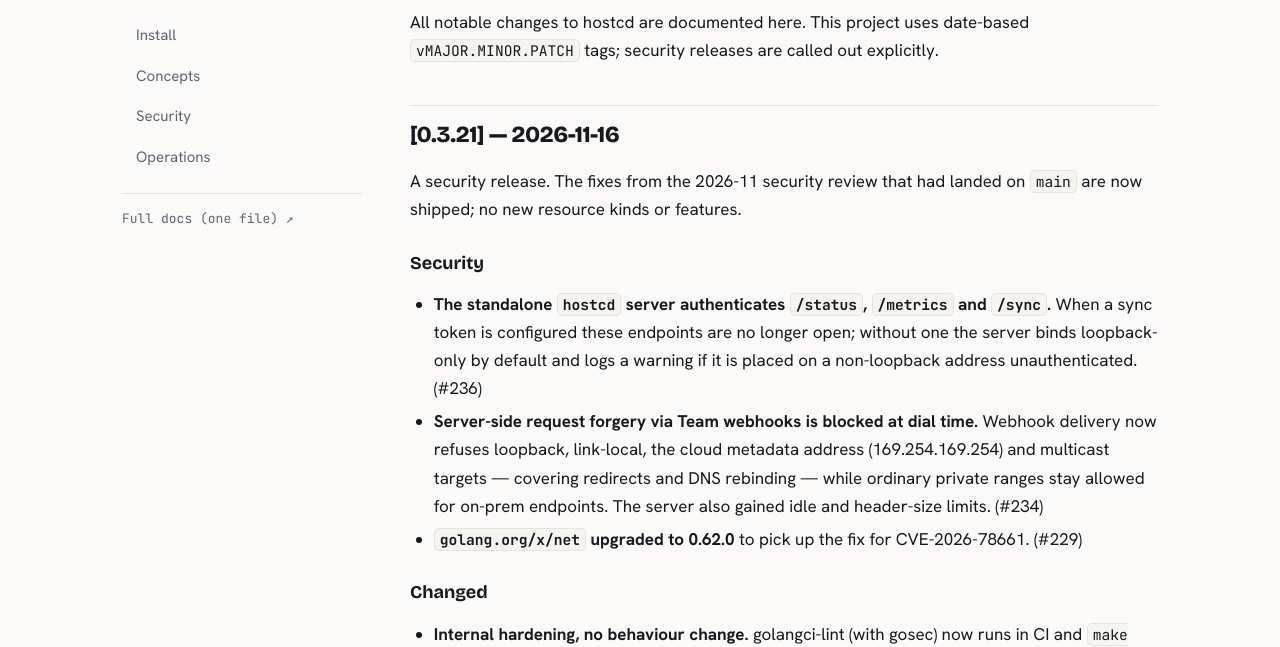
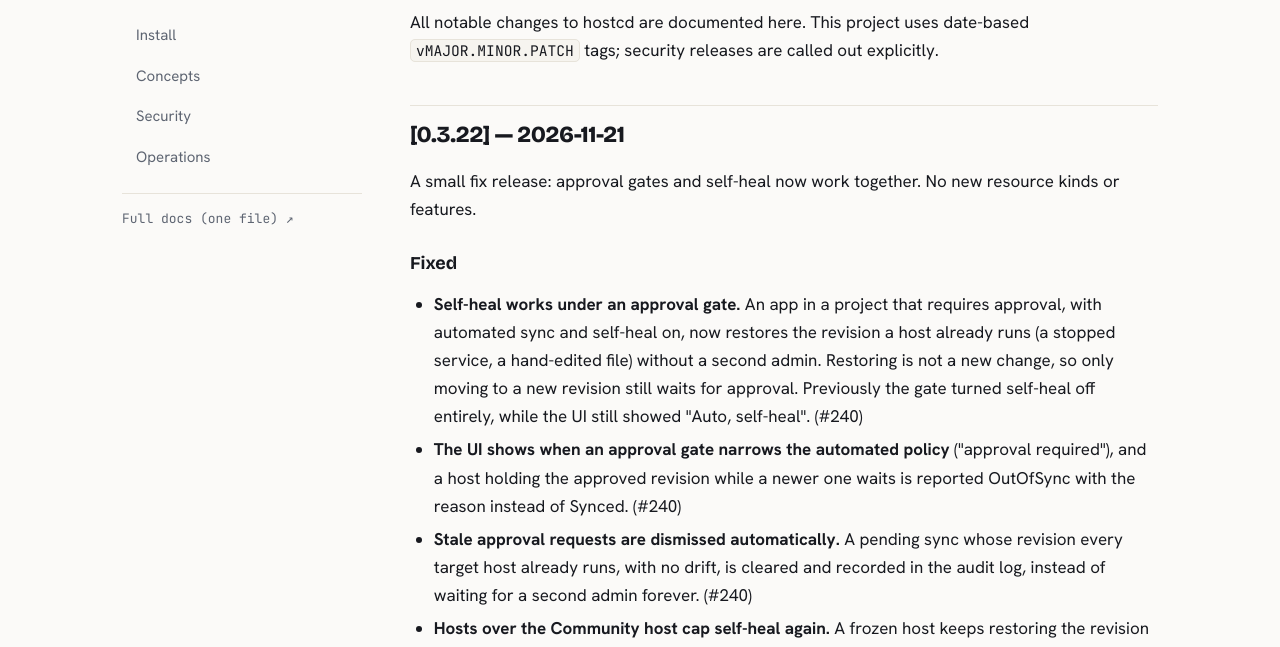
Before and after one commit to Inblade/hostcd-dist, a plain HTML site: page docs/changelog/index.html in a window 1280 px wide. Shown: the part 153-800 px from the top of the page. Drawn offline with Linux system fonts and the light colour scheme.

Commit message:
docs: sync hostcd.dev for v0.3.22 (#60)
Co-authored-by: hostcd-release <release@hostcd.dev>

```diff
--- a/docs/assets/docs.css
+++ b/docs/assets/docs.css
@@ -53,7 +53,6 @@ a:hover{text-decoration:underline}
 .content li{margin:.3em 0}
 .content blockquote{margin:1em 0;padding:2px 16px;border-left:3px solid var(--accent);color:var(--muted);background:var(--accent-soft);border-radius:0 8px 8px 0}
 .content code{font-family:var(--f-mono);font-size:.86em;background:var(--surface-2);border:1px solid var(--line);border-radius:5px;padding:1px 5px}
-.content :not(pre)>code{overflow-wrap:anywhere;word-break:break-word}
 .content pre{background:var(--surface-2);border:1px solid var(--line);border-radius:10px;padding:14px 16px;overflow:auto;margin:1em 0}
 .content pre code{background:none;border:none;padding:0;font-size:13px;line-height:1.5}
 .content img{max-width:100%;height:auto;border:1px solid var(--line);border-radius:10px;margin:1em 0;display:block}
--- a/docs/changelog/index.html
+++ b/docs/changelog/index.html
@@ -33,6 +33,28 @@
 <h1 id="changelog">Changelog</h1>
 <p>All notable changes to hostcd are documented here. This project uses date-based
 <code>vMAJOR.MINOR.PATCH</code> tags; security releases are called out explicitly.</p>
+<h2 id="0322--2026-11-21">[0.3.22] — 2026-11-21</h2>
+<p>A small fix release: approval gates and self-heal now work together. No new
+resource kinds or features.</p>
+<h3 id="fixed">Fixed</h3>
+<ul>
+<li><strong>Self-heal works under an approval gate.</strong> An app in a project that requires
+approval, with automated sync and self-heal on, now restores the revision a
+host already runs (a stopped service, a hand-edited file) without a second
+admin. Restoring is not a new change, so only moving to a new revision still
+waits for approval. Previously the gate turned self-heal off entirely, while
+the UI still showed &quot;Auto, self-heal&quot;. (#240)</li>
+<li><strong>The UI shows when an approval gate narrows the automated policy</strong> (&quot;approval
+required&quot;), and a host holding the approved revision while a newer one waits
+is reported OutOfSync with the reason instead of Synced. (#240)</li>
+<li><strong>Stale approval requests are dismissed automatically.</strong> A pending sync whose
+revision every target host already runs, with no drift, is cleared and
+recorded in the audit log, instead of waiting for a second admin forever.
+(#240)</li>
+<li><strong>Hosts over the Community host cap self-heal again.</strong> A frozen host keeps
+restoring the revision it last accepted, as documented; it never actually
+did. (#240)</li>
+</ul>
 <h2 id="0321--2026-11-16">[0.3.21] — 2026-11-16</h2>
 <p>A security release. The fixes from the 2026-11 security review that had landed on
 <code>main</code> are now shipped; no new resource kinds or features.</p>
@@ -69,7 +91,7 @@ nothing new, or offers the update (one-click when the server has the updater
 configured) — so an operator no longer has to wait out the background poll or
 rely on the passive banner.</li>
 </ul>
-<h3 id="fixed">Fixed</h3>
+<h3 id="fixed-1">Fixed</h3>
 <ul>
 <li><strong>Settings were stale right after a form login.</strong> <code>/api/settings</code> is now
 refetched immediately after login (as it already was on a page reload), so the
@@ -149,7 +171,7 @@ trusted network). A server started manually without the token still leaves
 agent — so <code>sha256sum -c</code> can no longer verify a release green while an artifact
 that silently failed to build is simply absent from <code>SHA256SUMS</code>.</li>
 </ul>
-<h3 id="fixed-1">Fixed</h3>
+<h3 id="fixed-2">Fixed</h3>
 <ul>
 <li>The modal/drawer scrim is now a neutral black, so it visibly dims the content
 behind it on the dark theme (it previously matched the dark page background and
@@ -200,7 +222,7 @@ nothing has been written yet; an undeliverable forward returns <code>503</code>
 <code>Retry-After</code> rather than a hard <code>502</code>.</li>
 <li>HA remains an <strong>Enterprise preview</strong> pending a multi-day two-node soak.</li>
 </ul>
-<h3 id="fixed-2">Fixed</h3>
+<h3 id="fixed-3">Fixed</h3>
 <ul>
 <li>The server <strong>refuses a server-side install from a stale <code>-agent-dist</code></strong>
 (prevents a silent agent downgrade) and warns at startup on a version mismatch.</li>
@@ -241,7 +263,7 @@ package/service/user/group names.</li>
 <code>package</code>/<code>file</code>/<code>service</code>). See <code>docs/WINDOWS.md</code>.</li>
 <li>UI: view and edit a host's admin-assigned targeting labels.</li>
 </ul>
-<h3 id="fixed-3">Fixed</h3>
+<h3 id="fixed-4">Fixed</h3>
 <ul>
 <li>Documentation consistency (pricing/trial wording); self-contained public
 release notes.</li>
```
Also changed, not shown: docs/guide/concepts.html (+1 -1 lines), docs/index.html (+1 -1 lines), docs/llms-full.txt, docs/llms.txt, 3 other files.
